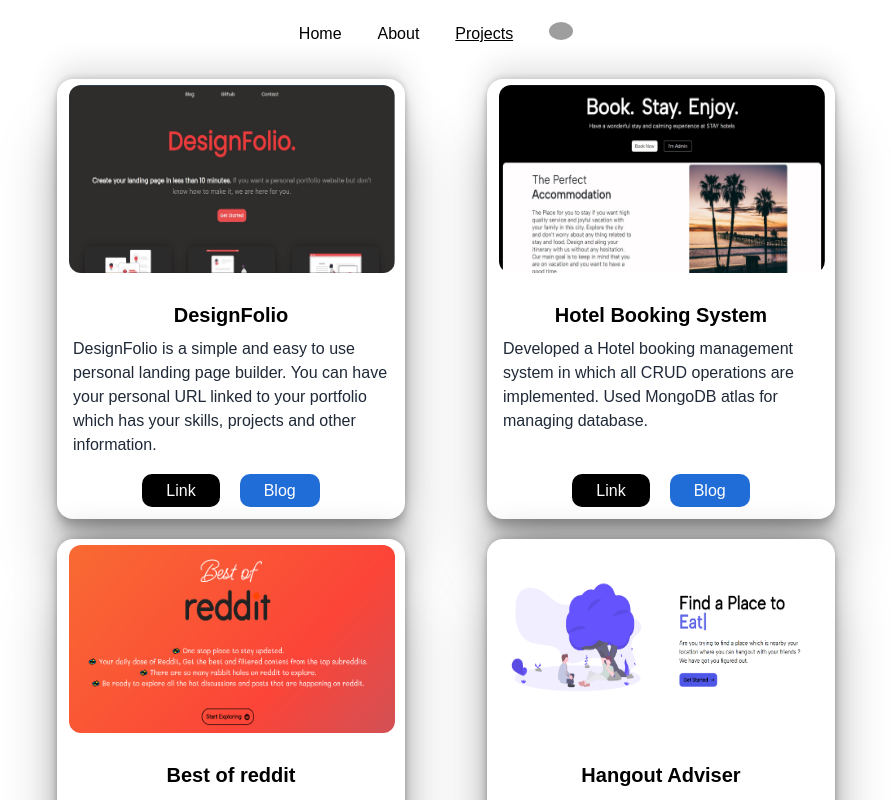
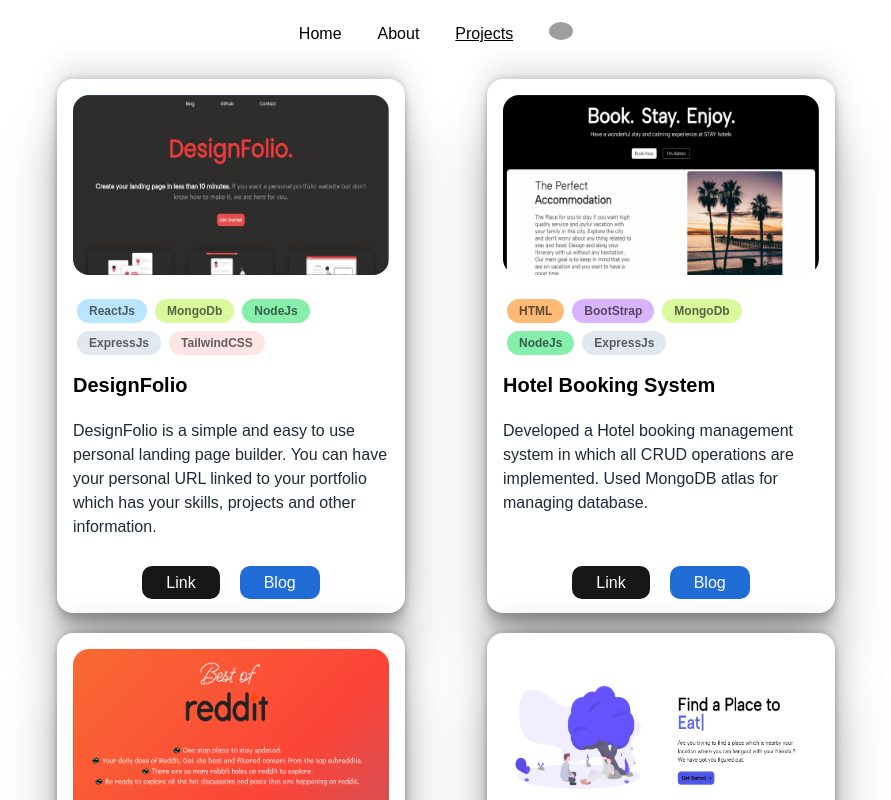
Before and after one commit to ishan249/my-portfolio, a React (Create React App) app: page /Projects in a window 1280 px wide. Shown: the top 800 px of the page, without its empty margins (194-1085 px from the left). Built offline with nearby package versions, Linux system fonts and the light colour scheme; grey boxes are pictures that could not be loaded.

Commit message:
changes project card design

```diff
--- a/src/components/Projects/PlaceCard.jsx
+++ b/src/components/Projects/PlaceCard.jsx
@@ -4,23 +4,59 @@ import { DarkModeContext } from "../../DarkModeProvider";
 
 function PlaceCard(props) {
   const { darkMode } = useContext(DarkModeContext);
+  return (
+    <div
+      style={{ backgroundColor: darkMode ? "rgb(31 41 55)" : "white" }}
+      className="cardDiv rounded-2xl p-4 font-AlbertSans"
+    >
+      <img
+        className="rounded-2xl proImage"
+        src={props.image}
+        alt="projectImage"
+      />
+      <div className="mt-5">
+        {props.tags.map((tag) => (
+          <button
+            style={{
+              backgroundColor: tag.tagColor,
+              boxShadow: "rgb(38, 57, 77) 0px 20px 30px -10px;",
+            }}
+            className="m-1 cursor-pointer rounded-full px-3 py-1 transition duration-500 ease-in-out hover:bg-gray-50"
+          >
+            <h6
+              style={{ color: "black", opacity: "0.6" }}
+              className="text-xs font-semibold"
+            >
+              {tag.tagName}
+            </h6>
+          </button>
+        ))}
 
-  return (
-    <div style={{backgroundColor: darkMode? "rgb(31 41 55)" : "white", borderRadius: "16px" }} className="font-AlbertSans mainCard">
-      <div style={ {borderRadius: "16px" }}>
-        <img className="proImage" src={props.image} alt="" />
-        <div className="px-4 py-4">
-          <div style={{color: darkMode? "white" : "black"}} className="font-bold text-xl text-center mb-2">
+        <div className="mt-3 flex flex-col items-start space-y-5">
+          <h1
+            style={{ color: darkMode ? "white" : "black" }}
+            className="text-xl text-center font-bold"
+          >
             {props.title}
-          </div>
-          <p style={{ height: "110px",color: darkMode? "rgb(229 231 235)" : "rgb(31 41 55)" }} className="text-gray-700 text-base">
+          </h1>
+          <p
+            style={{
+              height: "120px",
+              color: darkMode ? "rgb(229 231 235)" : "rgb(31 41 55)",
+            }}
+            className="text-gray-500 text-base"
+          >
             {props.description}
           </p>
         </div>
-        <div className="text-center mt-4">
+      </div>
+      <div className="text-center mt-8">
         <a
           className="px-6 pt-2 pb-2 mb-2 linkBtn"
-            style={{color:darkMode?"black":"white",backgroundColor:darkMode?"white":"black"}}
+          style={{
+            color: darkMode ? "black" : "white",
+            backgroundColor: darkMode ? "white" : "rgb(23, 23, 23)",
+          }}
           href={props.link}
           target="_blank"
           rel="noopener noreferrer"
@@ -37,7 +73,6 @@ function PlaceCard(props) {
         </a>
       </div>
     </div>
-    </div>
   );
 }
 
--- a/src/components/Projects/ProjectInfo.js
+++ b/src/components/Projects/ProjectInfo.js
@@ -11,6 +11,7 @@ const projectInfo = [
     projectDescription: "DesignFolio is a simple and easy to use personal landing page builder. You can have your personal URL linked to your portfolio which has your skills, projects and other information.",
     projectLink: "https://designfolio.onrender.com",
     ProjectBlog: "https://ishanpatel.hashnode.dev/landing-page-builder-using-mern",
+    tags:[{tagName:"ReactJs", tagColor:"rgb(186 230 253)", textColor:"rgb(21 94 117)"},{tagName:"MongoDb", tagColor:"rgb(217 249 157)"},{tagName:"NodeJs", tagColor:"rgb(134 239 172)"},{tagName:"ExpressJs", tagColor:"rgb(226 232 240)"},{tagName:"TailwindCSS", tagColor:"rgb(255 228 230)"}],
   },
   {
     id:2,
@@ -19,6 +20,7 @@ const projectInfo = [
     projectDescription: "Developed a Hotel booking management system in which all CRUD operations are implemented. Used MongoDB atlas for managing database.",
     projectLink: "https://hotel-booking-pi.vercel.app/",
     ProjectBlog: "https://ishanpatel.hashnode.dev/hotel-booking-system-with-express-js",
+    tags:[{tagName:"HTML",tagColor:"rgb(253 186 116)"},{tagName:"BootStrap", tagColor:"rgb(216 180 254)"},{tagName:"MongoDb", tagColor:"rgb(217 249 157)"},{tagName:"NodeJs", tagColor:"rgb(134 239 172)"},{tagName:"ExpressJs", tagColor:"rgb(226 232 240)"}]
   },
   {
     id:3,
@@ -27,6 +29,8 @@ const projectInfo = [
     projectDescription: "Website which will fetch the data of top post from some famous subreddits and show it to users. It is basically a web scraping project.",
     projectLink: "https://best-of-reddit.vercel.app/",
     ProjectBlog: "https://ishanpatel.hashnode.dev/web-scraping-using-cheerio-in-nodejs",
+    tags:[{tagName:"Cheerio (npm)", tagColor:"rgb(199 210 254)"},{tagName:"HTML",tagColor:"rgb(253 186 116)"},{tagName:"BootStrap", tagColor:"rgb(216 180 254)"},{tagName:"NodeJs", tagColor:"rgb(134 239 172)"},{tagName:"ExpressJs", tagColor:"rgb(226 232 240)"}],
+
   },
   {
     id:4,
@@ -35,6 +39,9 @@ const projectInfo = [
     projectDescription: " I developed a website which will use SERP api and fetch the data of good hangout places like cafes/restuarant nearby given address.",
     projectLink: "https://github.com/ishan249/Hangout-Adviser",
     ProjectBlog: "https://ishanpatel.hashnode.dev/how-to-use-serp-api-for-google-data-in-reactjs",
+    tags:[{tagName:"SERP API", tagColor:"rgb(217 249 157)"},{tagName:"ReactJs", tagColor:"rgb(186 230 253)", textColor:"rgb(21 94 117)"},{tagName:"NodeJs", tagColor:"rgb(134 239 172)"},{tagName:"ExpressJs", tagColor:"rgb(226 232 240)"},{tagName:"TailwindCSS", tagColor:"rgb(255 228 230)"}],
+
+
   },
 ];
 
--- a/src/components/Projects/Projects.css
+++ b/src/components/Projects/Projects.css
@@ -6,20 +6,50 @@
     background-color: white;
 }
 .proImage{
-    height: 200px;
+    height: 180px;
     width: 338px;
-    margin: 6px;
-    padding:6px;
-    border-radius: 18px;
 }
-.linkBtn,.blogBtn{
+.linkBtn{
     border-radius: 10px;
     height: 14px;
     width: 40px;
     margin: 10px;
+    background-color: rgb(23, 23, 23);
+}
 
+.linkBtn:hover{
+    background-color: #252525;
 }
+@media only screen and (min-width: 768px) {
+    .projectBody {
+      width: 860px;
+    }
+    .projectDiv {
+      display: flex;
+      justify-content: center;
+    }
+  }
 .blogBtn{
     background-color: #216dd7 ;
     color:white;
+    transition: 0.3s;
+    border-radius: 10px;
+    height: 14px;
+    width: 40px;
+    margin: 10px;
 }
+.blogBtn:hover{
+    background-color: #0f438d;
+}
+.cardDiv{
+    width: 348px;
+    height: 534px;
+    margin: 10px 14px;
+    box-shadow: rgba(0, 0, 0, 0.25) 0px 54px 55px, rgba(0, 0, 0, 0.12) 0px -12px 30px, rgba(0, 0, 0, 0.12) 0px 4px 6px, rgba(0, 0, 0, 0.17) 0px 12px 13px, rgba(0, 0, 0, 0.09) 0px -3px 5px;
+    transition: 0.2s;
+    animation-delay: 3s;
+}
+.cardDiv:hover{
+    box-shadow: rgba(0, 0, 0, 0.25) 0px 54px 55px, rgba(0, 0, 0, 0.12) 0px -12px 30px, rgba(0, 0, 0, 0.12) 0px 4px 6px, rgba(0, 0, 0, 0.17) 0px 12px 13px, rgba(0, 0, 0, 0.09) 0px -3px 5px;
+scale: 103%;
+}
--- a/src/components/Projects/Projects.jsx
+++ b/src/components/Projects/Projects.jsx
@@ -1,7 +1,7 @@
 import React, { useContext } from "react";
 import {motion} from "framer-motion";
 import "./Projects.css";
-import "../Homepage/Homepage.css";
+
 import "./ProjectInfo.js";
 import projectInfo from "./ProjectInfo.js";
 import PlaceCard from "./PlaceCard";
@@ -10,8 +10,8 @@ import { DarkModeContext } from "../../DarkModeProvider";
 function Projects() {
   const {darkMode} = useContext(DarkModeContext);
   return (
-    <div className="mainDiv">
-      <div className="mainBody">
+    <div className="projectDiv">
+      <div className="projectBody">
         <Navbar/>
         <div className="flex flex-wrap justify-around">
           {projectInfo.map((project,i) => (
@@ -27,6 +27,7 @@ function Projects() {
                 title={project.ProjectTitle}
                 description={project.projectDescription}
                 bloglink={project.ProjectBlog}
+                tags = {project.tags}
               />
             </motion.div>
           ))}
```
Lines whose indentation alone changed are shown as unchanged.
